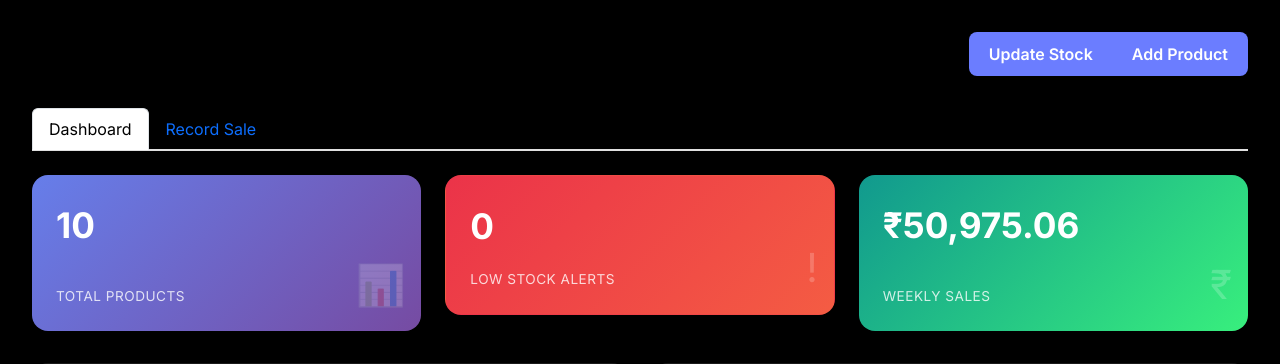
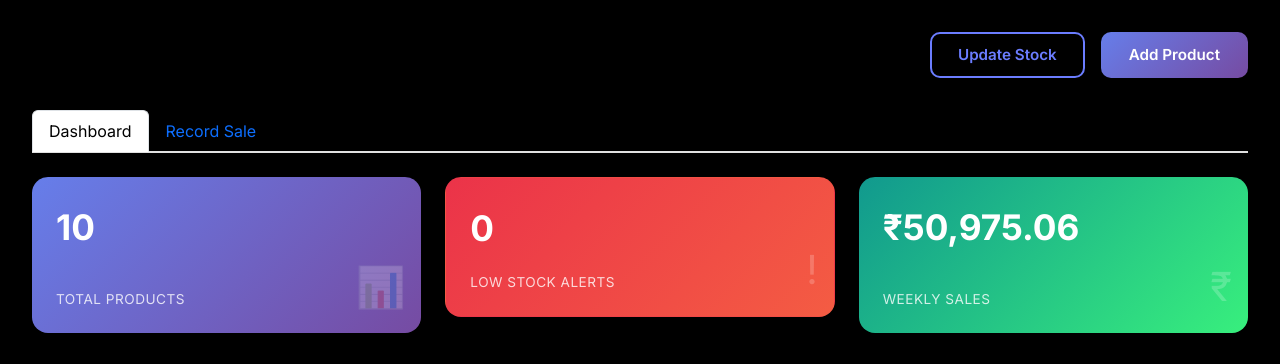
Before and after one commit to Kush69420/Smart-Stock-Predicting-system, a Flask app: page / in a window 1280 px wide. Shown: the part 76-440 px from the top of the page. Run offline with Flask 3, Linux system fonts and the light colour scheme; data comes from the database, SQL or seed files in the repository; data that the repository does not hold is empty.

Commit message:
Update buttons to be more modern and visually distinct
Refactor HTML and CSS to replace default Bootstrap buttons with custom gradient and outline styles, adding spacing and hover effects.

Replit-Commit-Author: Agent
Replit-Commit-Session-Id: e4a00cd0-bffa-45be-b835-d03da8f41ba9
Replit-Commit-Checkpoint-Type: full_checkpoint
Replit-Commit-Event-Id: f510ceee-e61b-46b7-8f33-a2afcb74c567
Replit-Commit-Screenshot-Url: https://storage.googleapis.com/screenshot-production-us-central1/bfa5a85c-1217-486a-906c-3747fe48cff2/e4a00cd0-bffa-45be-b835-d03da8f41ba9/0ShQhqf

```diff
--- a/static/style.css
+++ b/static/style.css
@@ -180,6 +180,44 @@ body {
     background: var(--accent);
     filter: brightness(1.1);
     transform: translateY(-2px);
+}
+
+.btn-primary-custom {
+    background: linear-gradient(135deg, #667eea 0%, #764ba2 100%);
+    border: none;
+    color: white;
+    padding: 12px 28px;
+    border-radius: 10px;
+    font-weight: 600;
+    font-size: 0.95rem;
+    transition: all 0.3s;
+    cursor: pointer;
+}
+
+.btn-primary-custom:hover {
+    filter: brightness(1.1);
+    transform: translateY(-2px);
+    box-shadow: 0 4px 12px rgba(102, 126, 234, 0.4);
+    color: white;
+}
+
+.btn-secondary-custom {
+    background: transparent;
+    border: 2px solid var(--accent);
+    color: var(--accent);
+    padding: 10px 26px;
+    border-radius: 10px;
+    font-weight: 600;
+    font-size: 0.95rem;
+    transition: all 0.3s;
+    cursor: pointer;
+}
+
+.btn-secondary-custom:hover {
+    background: var(--accent);
+    color: white;
+    transform: translateY(-2px);
+    box-shadow: 0 4px 12px rgba(102, 126, 234, 0.4);
 }
 
 .content-grid {
--- a/templates/index.html
+++ b/templates/index.html
@@ -84,11 +84,9 @@
 
     <div class="container-fluid main-content">
         <div class="header-section">
-            <div class="d-flex justify-content-end align-items-center mb-4">
-                <div class="btn-group">
-                    <button class="btn btn-primary" data-bs-toggle="modal" data-bs-target="#recordPurchaseModal">Update Stock</button>
-                    <button class="btn btn-primary" data-bs-toggle="modal" data-bs-target="#addProductModal">Add Product</button>
-                </div>
+            <div class="d-flex justify-content-end align-items-center mb-4 gap-3">
+                <button class="btn btn-secondary-custom" data-bs-toggle="modal" data-bs-target="#recordPurchaseModal">Update Stock</button>
+                <button class="btn btn-primary-custom" data-bs-toggle="modal" data-bs-target="#addProductModal">Add Product</button>
             </div>
         </div>
 
```
Also changed, not shown: attached_assets/image_1764183272177.png (added).
